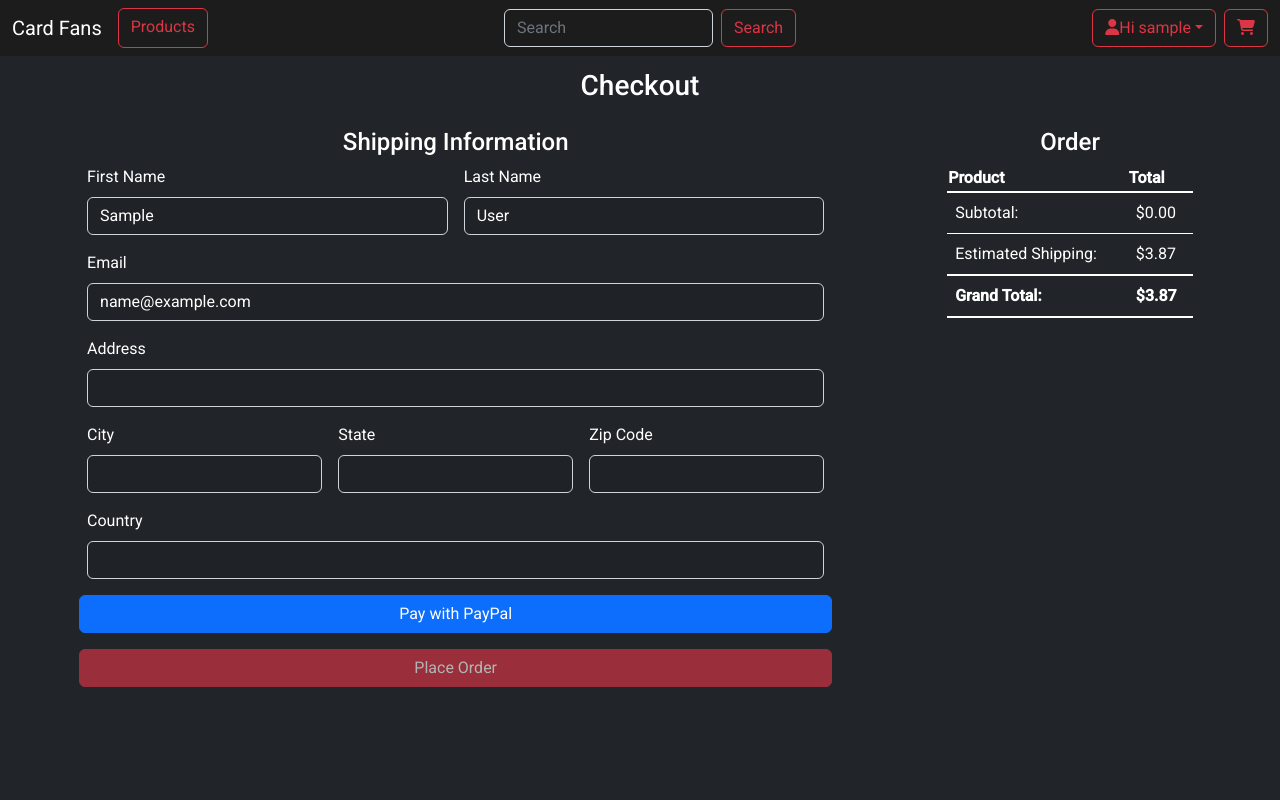
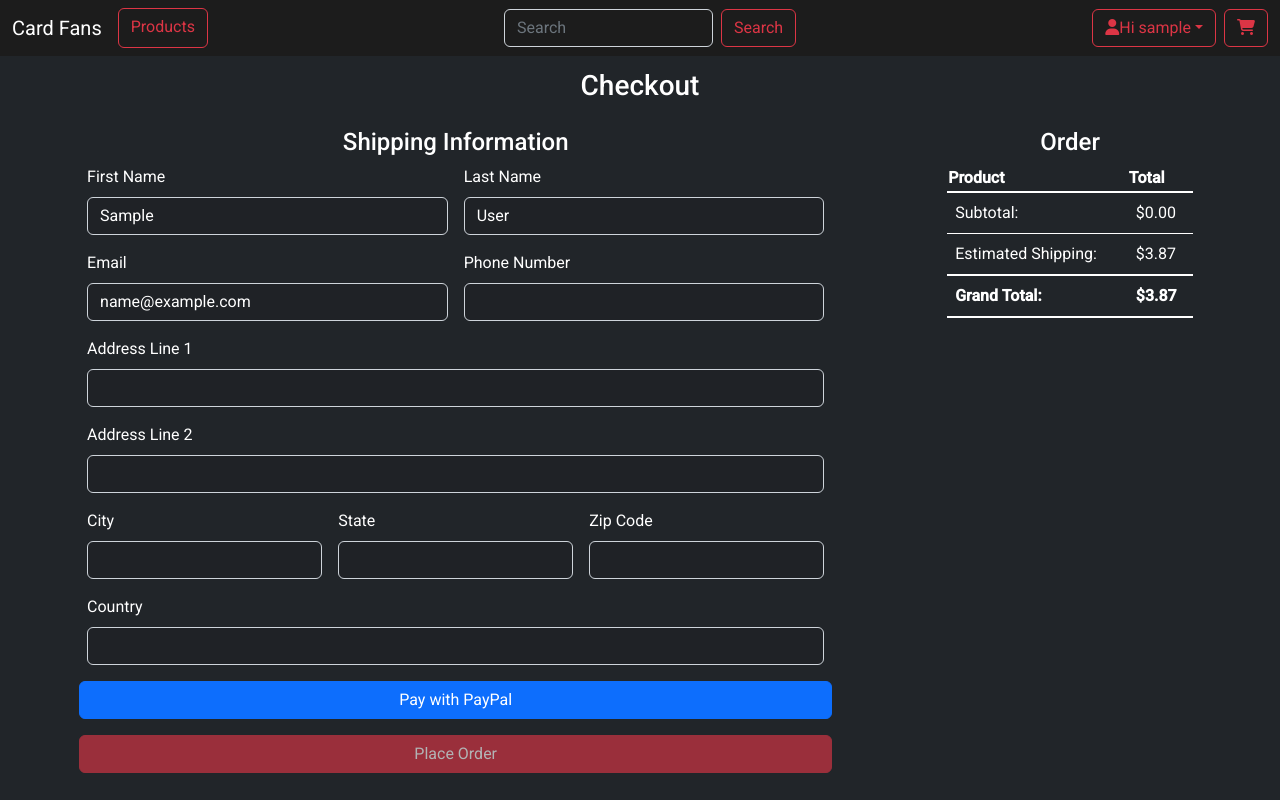
Before and after one commit to 221114-Java-Angular-NGC/card-fans-p2, an Angular app in the folder web-app/: page /checkout in a window 1280 px wide. Built offline with nearby package versions, Linux system fonts and the light colour scheme; sample sign-in values are in the browser's storage.

Commit message:
shipping info to FormControl w/ input validation

```diff
--- a/web-app/src/app/components/checkout/checkout.component.css
+++ b/web-app/src/app/components/checkout/checkout.component.css
@@ -19,6 +19,10 @@ table {
 
 thead {
     border-bottom: 2px solid white;
+}
+
+.invalid-form {
+    color: red;
 }
 
 #checkout-div {
--- a/web-app/src/app/components/checkout/checkout.component.html
+++ b/web-app/src/app/components/checkout/checkout.component.html
@@ -2,39 +2,48 @@
 <div id="checkout-div">
     <div id="form-div">
         <h4 class="text-center">Shipping Information</h4>
-        <form id="billing-form" class="row g-3">
+        <form id="billing-form" class="row g-3" [formGroup] = "shippingForm" (ngSubmit)="submitForm(shippingForm)">
             <div class="col-md-6">
-                <label for="inputFirst" class="form-label">First Name</label>
-                <input type="text" class="form-control" id="inputFirst" [value]="user?.firstName ?? ''">
+                <label for="firstName" class="form-label" id="firstName-label">First Name</label>
+                <input type="text" class="form-control" id="firstName" formControlName="firstName">
             </div>
             <div class="col-md-6">
-                <label for="inputLast" class="form-label">Last Name</label>
-                <input type="text" class="form-control" id="inputLast" [value]="user?.lastName ?? ''">
+                <label for="lastName" class="form-label" id="lastName-label">Last Name</label>
+                <input type="text" class="form-control" id="lastName" formControlName="lastName">
+            </div>
+            <div class="col-md-6">
+                <label for="email" class="form-label" id="email-label">Email</label>
+                <input type="email" class="form-control" id="email" formControlName="email">
+            </div>
+            <div class="col-md-6">
+                <label for="phoneNumber" class="form-label" id="phoneNumber-label">Phone Number</label>
+                <input type="email" class="form-control" id="phoneNumber" formControlName="phoneNumber">
             </div>
             <div class="col-12">
-                <label for="inputEmail" class="form-label">Email</label>
-                <input type="email" class="form-control" id="inputEmail" [value]="user?.email ?? ''">
+                <label for="address1" class="form-label" id="address1-label">Address Line 1</label>
+                <input type="text" class="form-control" id="address1" formControlName="address1">
             </div>
             <div class="col-12">
-                <label for="inputAddress" class="form-label">Address</label>
-                <input type="text" class="form-control" id="inputAddress" [value]="user?.addressLine1 ?? ''">
+                <label for="address2" class="form-label" id="address2-label">Address Line 2</label>
+                <input type="text" class="form-control" id="address2" formControlName="address2">
             </div>
             <div class="col-sm-4">
-                <label for="inputCity" class="form-label">City</label>
-                <input type="text" class="form-control" id="inputCity" [value]="user?.city ?? ''">
+                <label for="city" class="form-label" id="city-label">City</label>
+                <input type="text" class="form-control" id="city" formControlName="city">
             </div>
             <div class="col-sm-4">
-                <label for="inputState" class="form-label">State</label>
-                <input type="text" class="form-control" id="inputState" [value]="user?.state ?? ''">
+                <label for="state" class="form-label" id="state-label">State</label>
+                <input type="text" class="form-control" id="state" formControlName="state">
             </div>
             <div class="col-sm-4">
-                <label for="inputZip" class="form-label">Zip Code</label>
-                <input type="text" class="form-control" id="inputZip" [value]="user?.zipCode ?? ''">
+                <label for="zipCode" class="form-label" id="zipCode-label">Zip Code</label>
+                <input type="text" class="form-control" id="zipCode" formControlName="zipCode">
             </div>
             <div class="col-12">
-                <label for="inputCountry" class="form-label">Country</label>
-                <input type="text" class="form-control" id="inputCountry">
+                <label for="country" class="form-label" id="country-label">Country</label>
+                <input type="text" class="form-control" id="country" formControlName="country">
             </div>
+            <p *ngIf="formInvalid" class="invalid-form">Please fill out the fields marked in red.</p>
             <button class="btn btn-primary" type="button" (click)="paypalButton($event.target)">Pay with PayPal</button>
             <button class="btn btn-danger" type="submit" id="order-btn" disabled>Place Order</button>
         </form>
--- a/web-app/src/app/components/checkout/checkout.component.ts
+++ b/web-app/src/app/components/checkout/checkout.component.ts
@@ -5,6 +5,7 @@ import { Order } from 'src/app/models/order.model';
 import { CartEntry } from '../../models/cartentry.model';
 import { User } from 'src/app/models/user.model';
 import { UserService } from 'src/app/services/user/user-service.service';
+import { FormControl, FormGroup, Validators } from '@angular/forms';
 
 @Component({
   selector: 'app-checkout',
@@ -21,6 +22,8 @@ export class CheckoutComponent {
   shipping = 3.87;
   grandTotal: number = 0;
   user?: User;
+  shippingForm: FormGroup;
+  formInvalid = false;
 
   constructor(private cartService: CartService, private userService: UserService) {
     this.cart = this.cartService.Cart;
@@ -31,6 +34,48 @@ export class CheckoutComponent {
     this.grandTotal = this.subtotal + this.shipping;
 
     this.user = userService.currentUser;
+
+    this.shippingForm = new FormGroup({
+      firstName: new FormControl(
+        this.user?.firstName ?? '', {
+          validators: Validators.required
+      }),
+      lastName: new FormControl(
+        this.user?.lastName ?? '', {
+          validators: Validators.required
+      }),
+      email: new FormControl(
+        this.user?.email ?? '', {
+          validators: Validators.required
+      }),
+      phoneNumber: new FormControl(
+        this.user?.phoneNumber ?? '', {
+          validators: Validators.required
+      }),
+      address1: new FormControl(
+        this.user?.addressLine1 ?? '', {
+          validators: Validators.required
+      }),
+      address2: new FormControl(
+        this.user?.addressLine2 ?? ''
+      ),
+      city: new FormControl(
+        this.user?.city ?? '', {
+          validators: Validators.required
+      }),
+      state: new FormControl(
+        this.user?.state ?? '', {
+          validators: Validators.required
+      }),
+      zipCode: new FormControl(
+        this.user?.zipCode ?? '', {
+          validators: Validators.required
+      }),
+      country: new FormControl(
+        this.user?.country ?? '', {
+          validators: Validators.required
+      })
+    });
   }
 
   createOrder() {
@@ -40,7 +85,7 @@ export class CheckoutComponent {
       orderEntry.push(entry);
     });
 
-    let order: Order = new Order(orderEntry);
+    // let order: Order = new Order(orderEntry);
   }
 
   paypalButton(element: any) {
@@ -53,4 +98,18 @@ export class CheckoutComponent {
       orderButton?.removeAttribute("disabled");
     }, 1000)
   }
+
+  submitForm(sForm: FormGroup){
+    if (sForm.invalid) {
+      this.formInvalid = true;
+      Object.keys(sForm.controls).forEach(field => {
+        if(sForm.controls[field].invalid) {
+          console.log("Invalid field: " + field);
+          document.getElementById(field + "-label")?.setAttribute("style", "color:red");
+        }
+      })
+    } else {
+      console.log("Form valid");
+    }
+  }
 }
--- a/web-app/src/app/models/order.model.ts
+++ b/web-app/src/app/models/order.model.ts
@@ -3,8 +3,17 @@ import { OrderEntry } from './order-entry.model';
 export class Order {
   constructor(
     public orderEntries: OrderEntry[],
+    public firstName: string,
+    public lastName: string,
+    public email: string,
+    public address1: string,
+    public city: string,
+    public state: string,
+    public zipCode: string,
+    public country: string,
+    public address2: string,
     public orderId?: number,
-    public userId?: number
+    public userId?: number,
   ) {}
 
   get total(): number {
--- a/web-app/src/app/models/user.model.ts
+++ b/web-app/src/app/models/user.model.ts
@@ -11,11 +11,17 @@ export interface User {
 
   password: string;
 
+  phoneNumber?: string;
+
   addressLine1?: string;
+
+  addressLine2?: string;
 
   city?: string;
 
   state?: string;
 
   zipCode?: string;
+
+  country?: string;
 }
```
